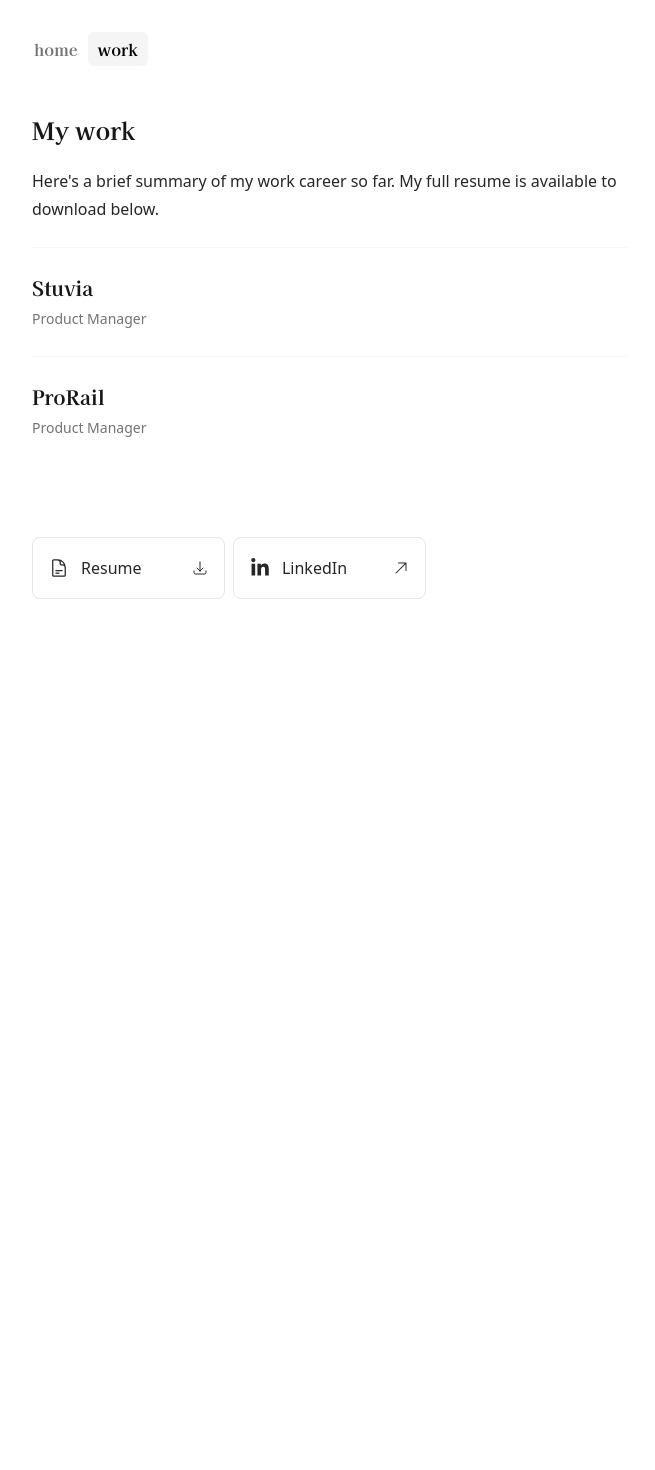
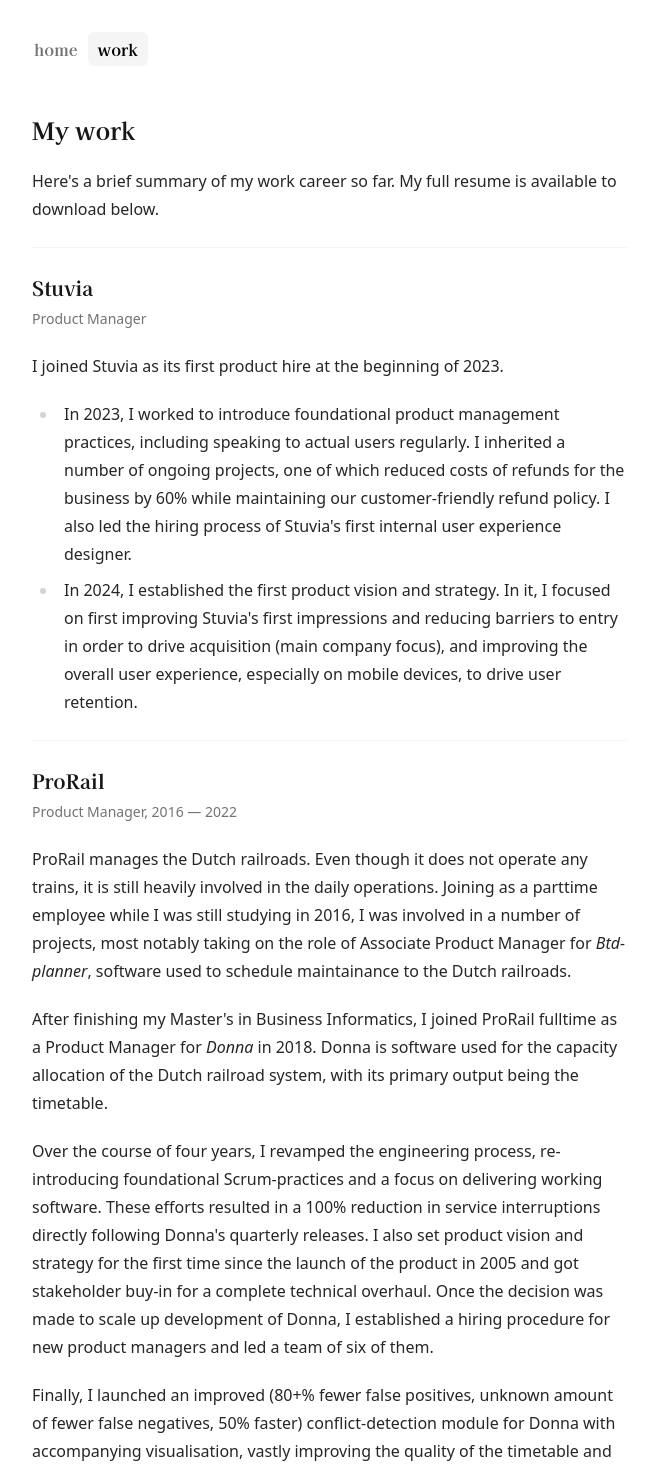
Before and after one commit to nielsrowinbik/nielsbik.nl, a Next.js app: page /work in a window 1280 px wide. Shown: the top 1470 px of the page, without its empty margins (280-935 px from the left). Before the commit the page ends 800 px from the top, so only its background shows below. Built offline with nearby package versions, Linux system fonts and the light colour scheme.

Commit message:
feat: add content to work page

```diff
--- a/app/(pages)/work/page.mdx
+++ b/app/(pages)/work/page.mdx
@@ -18,10 +18,23 @@
 
 _Product Manager_
 
+I joined Stuvia as its first product hire at the beginning of 2023.
+
+- In 2023, I worked to introduce foundational product management practices, including speaking to actual users regularly. I inherited a number of ongoing projects, one of which reduced costs of refunds for the business by 60% while maintaining our customer-friendly refund policy. I also led the hiring process of Stuvia's first internal user experience designer.
+- In 2024, I established the first product vision and strategy. In it, I focused on first improving Stuvia's first impressions and reducing barriers to entry in order to drive acquisition (main company focus), and improving the overall user experience, especially on mobile devices, to drive user retention.
+
 ---
 
 ### ProRail
 
-_Product Manager_
+_Product Manager, 2016 — 2022_
+
+ProRail manages the Dutch railroads. Even though it does not operate any trains, it is still heavily involved in the daily operations. Joining as a parttime employee while I was still studying in 2016, I was involved in a number of projects, most notably taking on the role of Associate Product Manager for _Btd-planner_, software used to schedule maintainance to the Dutch railroads.
+
+After finishing my Master's in Business Informatics, I joined ProRail fulltime as a Product Manager for _Donna_ in 2018. Donna is software used for the capacity allocation of the Dutch railroad system, with its primary output being the timetable.
+
+Over the course of four years, I revamped the engineering process, re-introducing foundational Scrum-practices and a focus on delivering working software. These efforts resulted in a 100% reduction in service interruptions directly following Donna's quarterly releases. I also set product vision and strategy for the first time since the launch of the product in 2005 and got stakeholder buy-in for a complete technical overhaul. Once the decision was made to scale up development of Donna, I established a hiring procedure for new product managers and led a team of six of them.
+
+Finally, I launched an improved (80+% fewer false positives, unknown amount of fewer false negatives, 50% faster) conflict-detection module for Donna with accompanying visualisation, vastly improving the quality of the timetable and laying the foundation for important technological advancements for the Dutch rail sector such as Automatic Train Operation (ATO).
 
 <WorkWidget />
```
